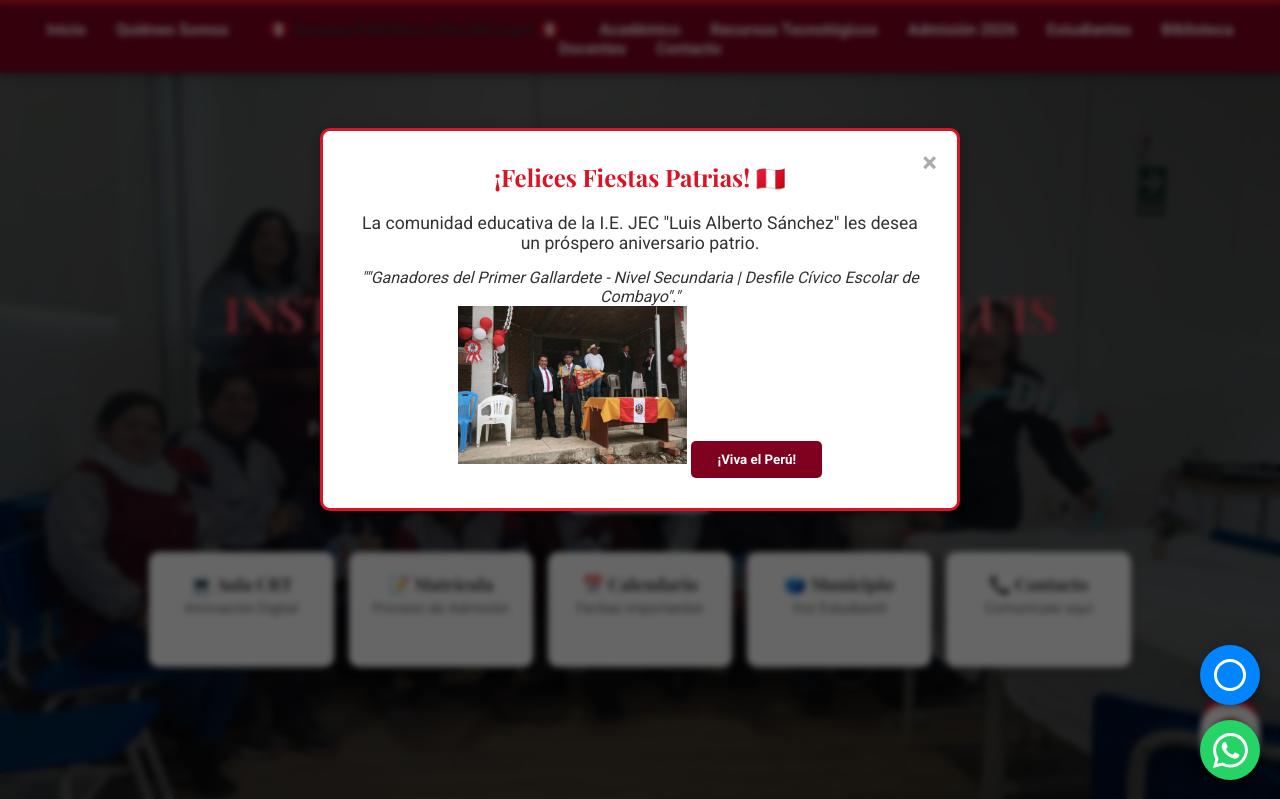
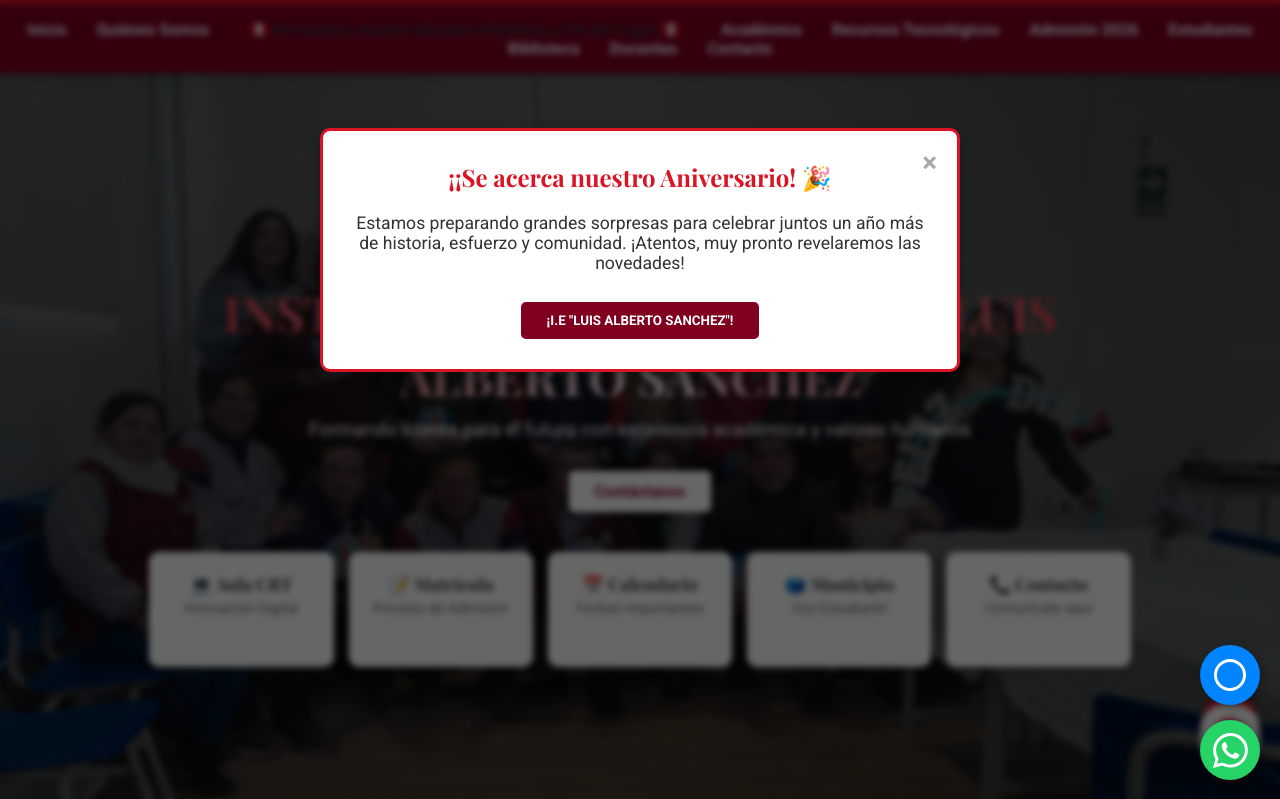
Before and after one commit to alvarez-bit/web-institucional, a plain HTML site: page index.html in a window 1280 px wide. Shown: the top 799 px of the page. Drawn offline with nearby package versions, Linux system fonts and the light colour scheme; files whose address does not match are found by name.

Commit message:
Update index.html

```diff
--- a/index.html
+++ b/index.html
@@ -526,7 +526,7 @@
         <ul>
             <li><a href="#inicio">Inicio</a></li>
             <li><a href="#quienes-somos">Quiénes Somos</a></li>
-            <li class="destacado-patrio"><a href="#" onclick="openModal('modal-patria'); lanzarConfeti(); return false;">🇵🇪 Semana Patriótica y Día del Logro 🇵🇪</a></li>
+            <li class="destacado-patrio"><a href="#" onclick="openModal('modal-patria'); lanzarConfeti(); return false;">🇵🇪 Revivamos nuestra Semana Patriótica y Día del Logro 🇵🇪</a></li>
             <li><a href="#academico">Académico</a></li>
             <li><a href="#crt">Recursos Tecnológicos</a></li>
             <li><a href="#matricula">Admisión 2026</a></li>
@@ -634,11 +634,9 @@
         <div id="modal-fiestas-patrias" class="modal">
     <div class="modal-content" style="text-align: center; border: 3px solid var(--rojo-peru);">
         <span class="close-modal" onclick="closeModal('modal-fiestas-patrias')">&times;</span>
-        <h2 style="color: var(--rojo-peru);">¡Felices Fiestas Patrias! 🇵🇪</h2>
-        <p style="font-size: 1.1rem; margin-bottom: 15px;">La comunidad educativa de la I.E. JEC "Luis Alberto Sánchez" les desea un próspero aniversario patrio.</p>
-        <p style="font-style: italic;">""Ganadores del Primer Gallardete - Nivel Secundaria | Desfile Cívico Escolar de Combayo"."</p>
-        <img src="img/des1.jpeg" alt="Periódico Mural" oalt="cist escolar" width="40%"">
-        <button class="btn" onclick="closeModal('modal-fiestas-patrias')" style="background-color: var(--rojo-vino); color: #fff; margin-top: 14px;">¡Viva el Perú!</button>
+        <h2 style="color: var(--rojo-peru);">¡¡Se acerca nuestro Aniversario! 🎉</h2>
+        <p style="font-size: 1.1rem; margin-bottom: 15px;">Estamos preparando grandes sorpresas para celebrar juntos un año más de historia, esfuerzo y comunidad. ¡Atentos, muy pronto revelaremos las novedades!</p>
+        <button class="btn" onclick="closeModal('modal-fiestas-patrias')" style="background-color: var(--rojo-vino); color: #fff; margin-top: 14px;">¡I.E "LUIS ALBERTO SANCHEZ"!</button>
     </div>
 </div>
 
```
